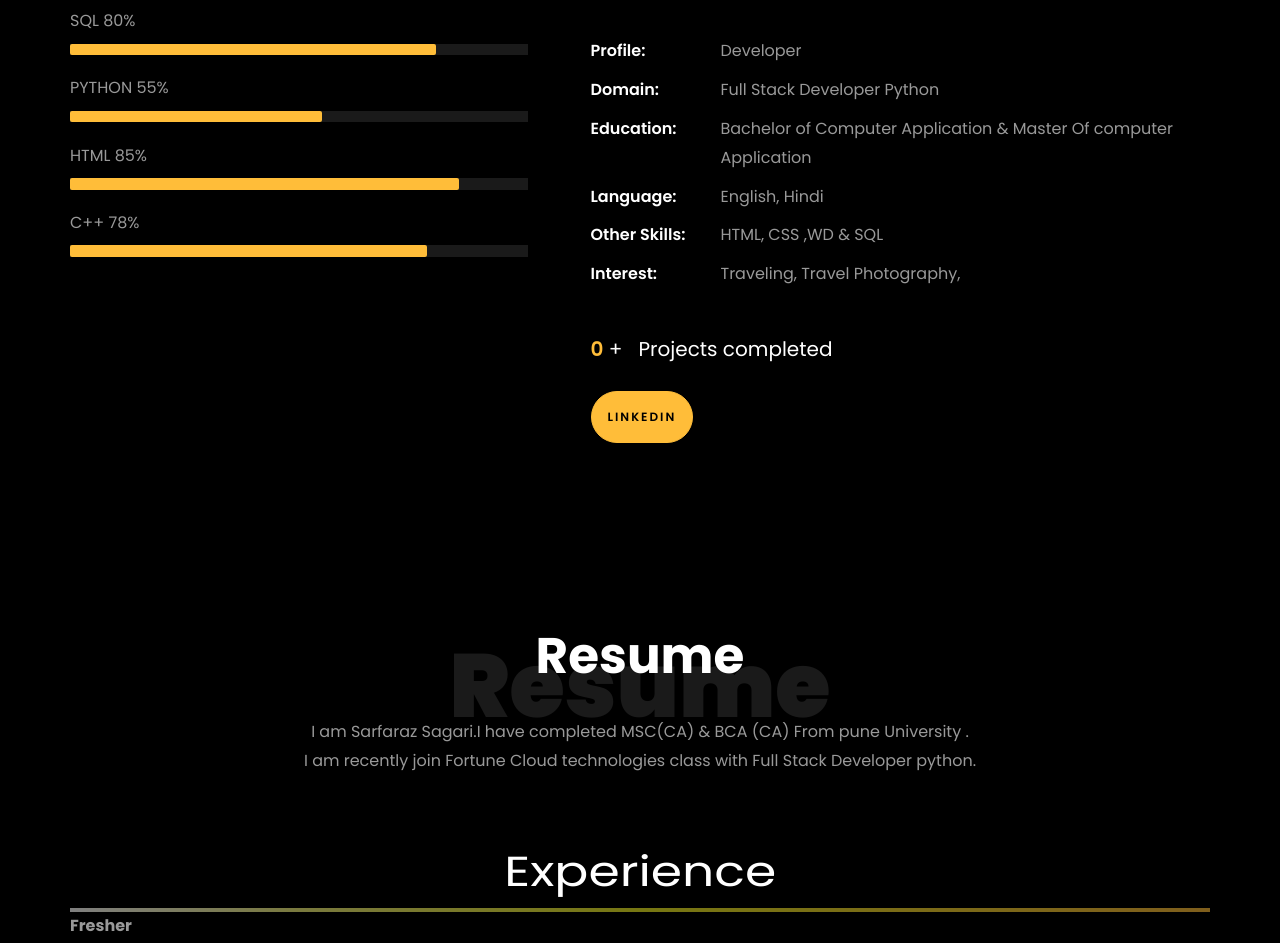
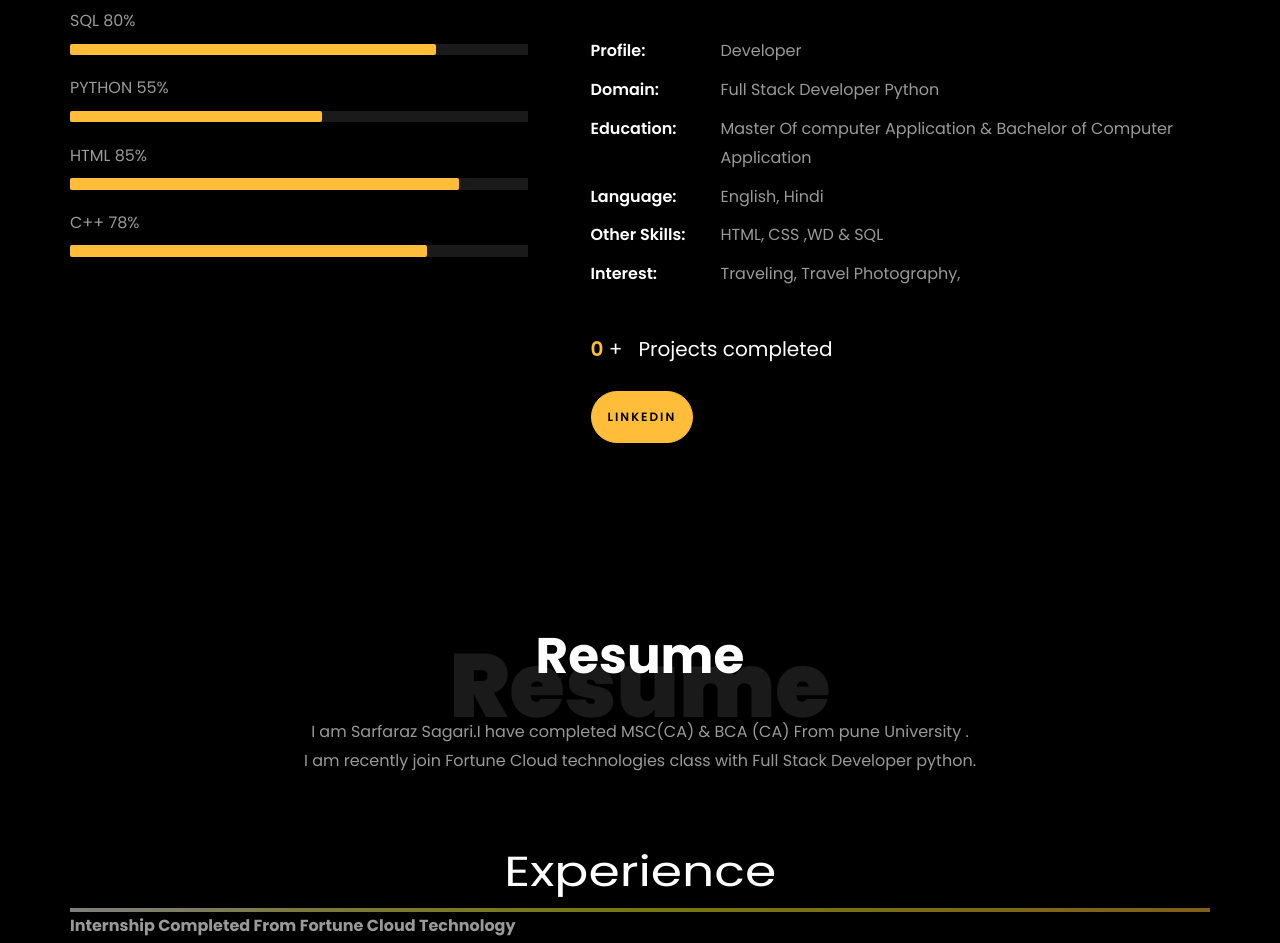
Before and after one commit to mr-sarfu-0315/mr-sarfu-o315.github.io, a plain HTML site: page index.html in a window 1280 px wide. Shown: the part 1210-2153 px from the top of the page. Drawn offline with Linux system fonts and the light colour scheme; files whose address does not match are found by name.

Commit message:
Update index.html

```diff
--- a/index.html
+++ b/index.html
@@ -283,7 +283,7 @@
 								<ul class="about-info mt-4 px-md-0 px-2">
 									<li class="d-flex"><span>Profile:</span> <span> Developer</span></li>
 									<li class="d-flex"><span>Domain:</span> <span>Full Stack Developer Python</span></li>
-									<li class="d-flex"><span>Education:</span> <span>Bachelor of Computer Application &amp;   Master Of computer Application</span></li>
+									<li class="d-flex"><span>Education:</span> <span>  Master Of computer Application &amp; Bachelor of Computer Application</span></li>
 									<li class="d-flex"><span>Language:</span> <span>English, Hindi</span></li>
 									<!-- <li class="d-flex"><span>BI Tools:</span> <span>Microsoft Power BI, Looker &amp; Tableau</span></li> -->
 									<li class="d-flex"><span>Other Skills:</span> <span>HTML, CSS ,WD &amp; SQL</span></li>
@@ -326,7 +326,7 @@
 		<div class="row">
 			<h1 class="big-4">Experience</h1>
 			<div class="underline"></div>
-			<p> <b>Fresher </b></p>
+			<p> <b>Internship Completed From Fortune Cloud Technology </b></p>
 		</div>
 		<br>
 
```
